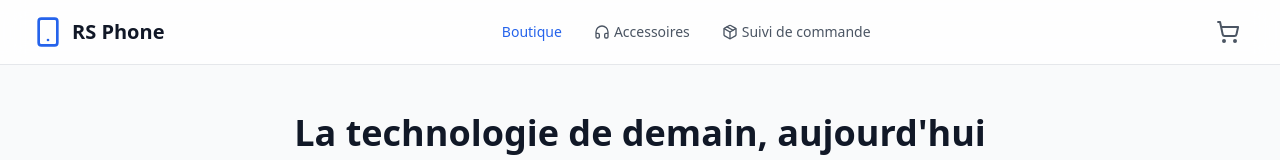
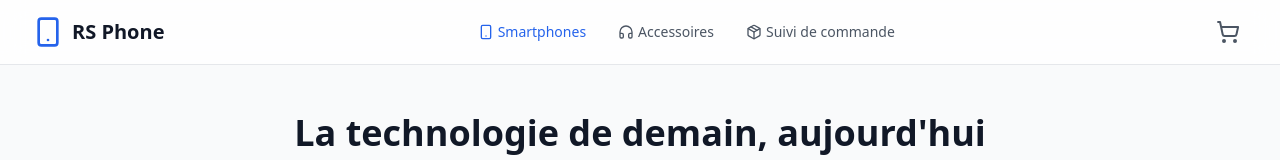
Before and after one commit to rayansennia928-cloud/rs-phone, a React (Vite) app: page / in a window 1280 px wide. Shown: the top 160 px of the page. Built offline with nearby package versions, Linux system fonts and the light colour scheme.

Commit message:
Update Navbar button text and add icon

```diff
--- a/components/Navbar.tsx
+++ b/components/Navbar.tsx
@@ -32,10 +32,11 @@ export const Navbar: React.FC<NavbarProps> = ({ cartCount, onOpenCart, currentVi
           <div className="hidden md:flex items-center space-x-8">
             <button
               onClick={() => onChangeView('home')}
-              className={`text-sm font-medium transition-colors hover:text-blue-600 ${currentView === 'home' ? 'text-blue-600' : 'text-gray-600'}`}
+              className={`flex items-center text-sm font-medium transition-colors hover:text-blue-600 ${currentView === 'home' ? 'text-blue-600' : 'text-gray-600'}`}
               aria-current={currentView === 'home' ? 'page' : undefined}
             >
-              Boutique
+              <Smartphone className="h-4 w-4 mr-1" aria-hidden="true" />
+              Smartphones
             </button>
             <button
               onClick={() => onChangeView('accessories')}
```
